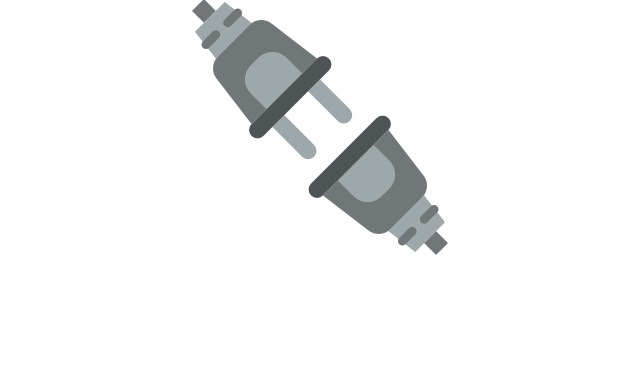
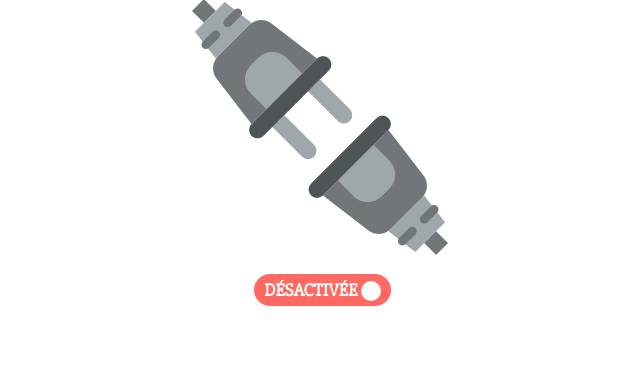
Before and after one commit to tartopum/atelier, a Flask app: template atelier/templates/fence.html in a window 1280 px wide. Shown: the part 128-502 px from the top of the page, without its empty margins (320-960 px from the left). Run offline with Flask 2, Linux system fonts and the light colour scheme; the template is opened without the code that fills it, so the values that code supplies are empty.

Commit message:
Allow to deactivate fence

```diff
--- a/atelier/__init__.py
+++ b/atelier/__init__.py
@@ -61,7 +61,6 @@ def home():
 
     return render_template(
         "home.html",
-        fence=arduino.read_state(fence),
         no_alerts=(len(alerts) < 1),
         alerts=grouped_alerts,
     )
--- a/atelier/alarm.py
+++ b/atelier/alarm.py
@@ -4,7 +4,6 @@ import requests
 from . import arduino, forms
 from .config import config
 
-state = dict(listening=False, movement=False)
 arduino_endpoint = "alarm"
 blueprint = Blueprint("alarm", __name__, template_folder="templates")
 
--- a/atelier/arduino.py
+++ b/atelier/arduino.py
@@ -17,9 +17,7 @@ def get(endpoint):
 
 
 def read_state(x):
-    for k, v in get(x.arduino_endpoint).items():
-        x.state[k] = v
-    return x.state
+    return get(x.arduino_endpoint)
 
 
 def build_url(endpoint):
--- a/atelier/lights.py
+++ b/atelier/lights.py
@@ -5,7 +5,6 @@ from . import arduino
 from .config import config
 
 
-state = {"0": False, "1": False, "2": False}
 arduino_endpoint = "lights"
 blueprint = Blueprint("lights", __name__, template_folder="templates")
 
--- a/atelier/static/style.css
+++ b/atelier/static/style.css
@@ -102,12 +102,6 @@ header .nav  ul li.active {
     text-align: center;
 }
 
-#content.home .quick-access > div {
-    display: inline-block;
-    vertical-align: top;
-    margin: 0 10px;
-}
-
 #content.home .alerts {
     margin-top: 50px;
 }
@@ -138,6 +132,11 @@ header .nav  ul li.active {
 #content.home .alert > div {
     display: inline-block;
     vertical-align: top;
+}
+
+#content.fence .switch-wrapper {
+    font-size: 18px;
+    margin-top: 15px;
 }
 
 #content.workshop h2 {
--- a/atelier/tank.py
+++ b/atelier/tank.py
@@ -10,7 +10,6 @@ from .config import config
 from .helpers import auth
 
 
-state = dict()
 arduino_endpoint = "tank"
 blueprint = Blueprint("tank", __name__, template_folder="templates")
 
--- a/atelier/templates/fence.html
+++ b/atelier/templates/fence.html
@@ -5,13 +5,31 @@
 {% block content %}
 {% if state["state"] %}
     <h2>Clôture allumée</h2>
-    <a href="{{ url_for('fence.activate', on="0") }}">
+    <a href="{{ url_for('fence.command', on="0") }}">
         <img src="{{ url_for('static', filename='img/fence_on.png') }}" alt="Allumée. Cliquer pour éteindre." />
     </a>
 {% else %}
     <h2>Clôture éteinte</h2>
-    <a href="{{ url_for('fence.activate', on="1") }}">
+    <a href="{{ url_for('fence.command', on="1") }}">
         <img src="{{ url_for('static', filename='img/fence_off.png') }}" alt="Eteinte. Cliquer pour allumer." />
     </a>
 {% endif %}
+
+<div class="switch-wrapper">
+{% if state["activated"] %}
+    <a href="{{ url_for('fence.activate', on=0) }}" class="">
+        <div class="switch on">
+            <span class="btn"></span>
+            <span class="text">activée</span>
+        </div>
+    </a>
+{% else %}
+    <a href="{{ url_for('fence.activate', on=1) }}" class="">
+        <div class="switch off">
+            <span class="text">désactivée</span>
+            <span class="btn"></span>
+        </div>
+    </a>
+{% endif %}
+</div>
 {% endblock %}
--- a/atelier/workshop.py
+++ b/atelier/workshop.py
@@ -7,7 +7,6 @@ from .helpers import auth, redirect_prev
 
 
 turn_off_power = True
-state = dict(power_supply=True, inactivity_delay=(1000 * 60 * 30))
 arduino_endpoint = "workshop"
 blueprint = Blueprint("workshop", __name__, template_folder="templates")
 
--- a/fake_arduino/state.json
+++ b/fake_arduino/state.json
@@ -12,7 +12,8 @@
     "press_delay": 1000
   },
   "fence": {
-    "state": 0
+    "state": 0,
+    "activated": 1
   },
   "workshop": {
     "inactivity_delay": 1800000,
```
Also changed, not shown: atelier/fence.py (+7 -2 lines), atelier/templates/home.html (+0 -15 lines), 2 other files.
